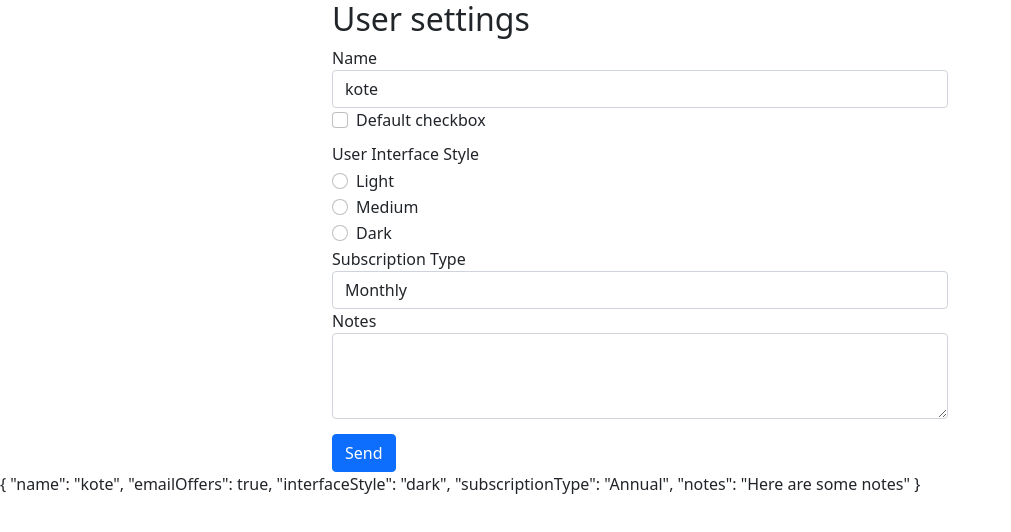
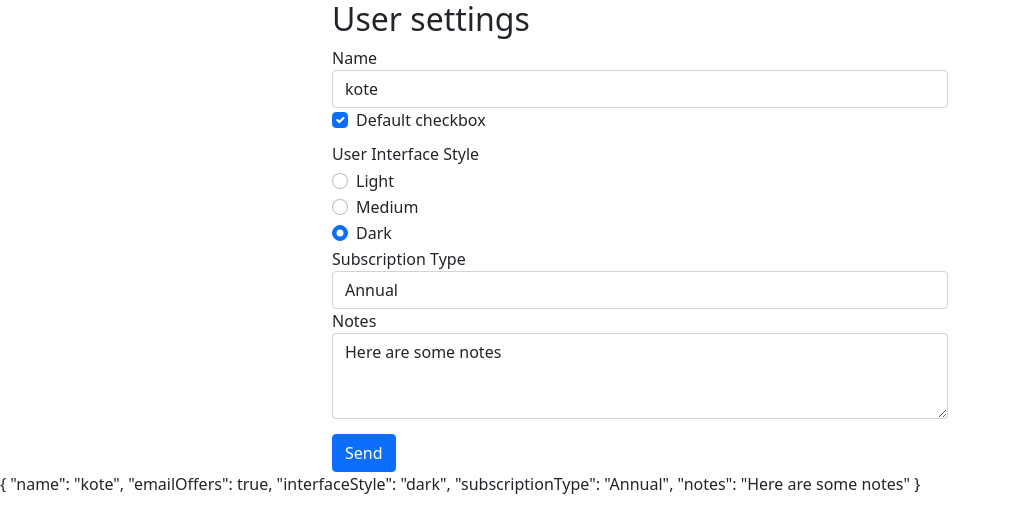
Before and after one commit to kotekirkitadze/ps-demo, an Angular app: page / in a window 1280 px wide. Shown: the top 532 px of the page, without its empty margins (0-1011 px from the left). Built offline with nearby package versions, Linux system fonts and the light colour scheme.

Commit message:
Validations needed

```diff
--- a/src/app/user-settings-form/user-settings-form.component.html
+++ b/src/app/user-settings-form/user-settings-form.component.html
@@ -15,7 +15,7 @@
         class="form-check-input"
         type="checkbox"
         value=""
-        ngModel
+        [(ngModel)]="userSettings.emailOffers"
         name="flexCheckDefault"
         id="flexCheckDefault"
       />
@@ -31,7 +31,7 @@
           class="form-check-input"
           value="light"
           type="radio"
-          ngModel
+          [(ngModel)]="userSettings.interfaceStyle"
           name="interfaceStyle"
           id="lightInterface"
         />
@@ -39,7 +39,7 @@
       </div>
       <div class="form-check">
         <input
-          ngModel
+          [(ngModel)]="userSettings.interfaceStyle"
           class="form-check-input"
           value="medium"
           type="radio"
@@ -50,7 +50,7 @@
       </div>
       <div class="form-check">
         <input
-          ngModel
+          [(ngModel)]="userSettings.interfaceStyle"
           class="form-check-input"
           value="dark"
           type="radio"
@@ -67,17 +67,17 @@
         name="subscriptionType"
         class="form-control"
         id="subscriptionType"
-        ngModel
+        [(ngModel)]="userSettings.subscriptionType"
       >
-        <option value="">Monthly</option>
-        <option>Annual</option>
-        <option>Lifetime</option>
+        <option value="Monthly">Monthly</option>
+        <option value="Annual">Annual</option>
+        <option value="Lifetime">Lifetime</option>
       </select>
     </div>
     <div class="form-group">
       <label for="notes">Notes</label>
       <textarea
-        ngModel
+        [(ngModel)]="userSettings.notes"
         id="notes"
         name="notes"
         class="form-control"
--- a/src/app/user-settings-form/user-settings-form.component.ts
+++ b/src/app/user-settings-form/user-settings-form.component.ts
@@ -7,7 +7,7 @@ import { UserSettings } from '../data/user-settings';
   styleUrls: ['./user-settings-form.component.css'],
 })
 export class UserSettingsFormComponent implements OnInit {
-  userSettings: UserSettings = {
+  originalUserSettings: UserSettings = {
     name: 'kote',
     emailOffers: true,
     interfaceStyle: 'dark',
@@ -15,9 +15,11 @@ export class UserSettingsFormComponent implements OnInit {
     notes: 'Here are some notes',
   };
 
-  constructor() {}
+  userSettings: UserSettings = { ...this.originalUserSettings };
 
-  ngOnInit(): void {}
+  constructor() { }
+
+  ngOnInit(): void { }
   onSubmit(form: NgForm) {
     console.log(form.value);
   }
```
